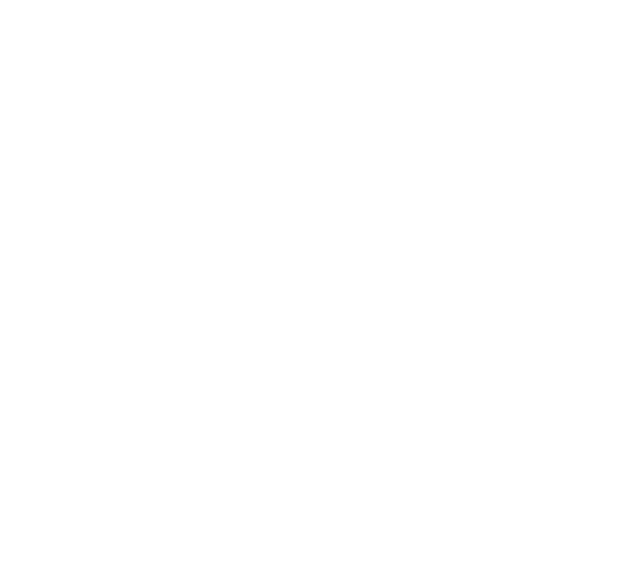
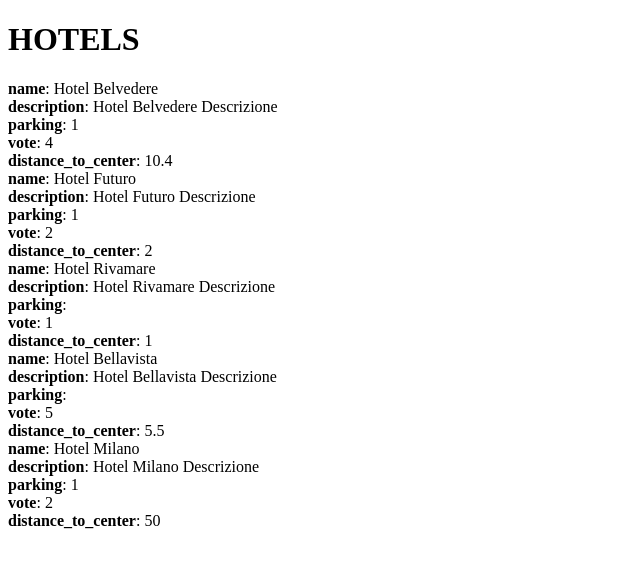
Before and after one commit to GiuliaSetti/php-hotel, a PHP site: page / in a window 1280 px wide. Before the commit the part shown is empty. Shown: the top 568 px of the page, without its empty margins (0-640 px from the left). Run offline with PHP 8.4, Linux system fonts and the light colour scheme.

Commit message:
php: hotels printed without stylization

```diff
--- a/index.php
+++ b/index.php
@@ -54,5 +54,31 @@
 </head>
 <body>
 
+    <!-- stampare in pagina l'array di hotel senza stilizzazione -->
+    <h1>HOTELS</h1>
+        <div>
+
+            <?php
+
+                foreach ($hotels as $hotel){
+
+                    foreach ($hotel as $key => $info){
+
+                        echo "<b>{$key}</b>: {$info} <br>";
+
+                    }
+
+                }
+
+
+
+
+
+
+            ?>
+
+
+        </div>
+
 </body>
 </html>
```
